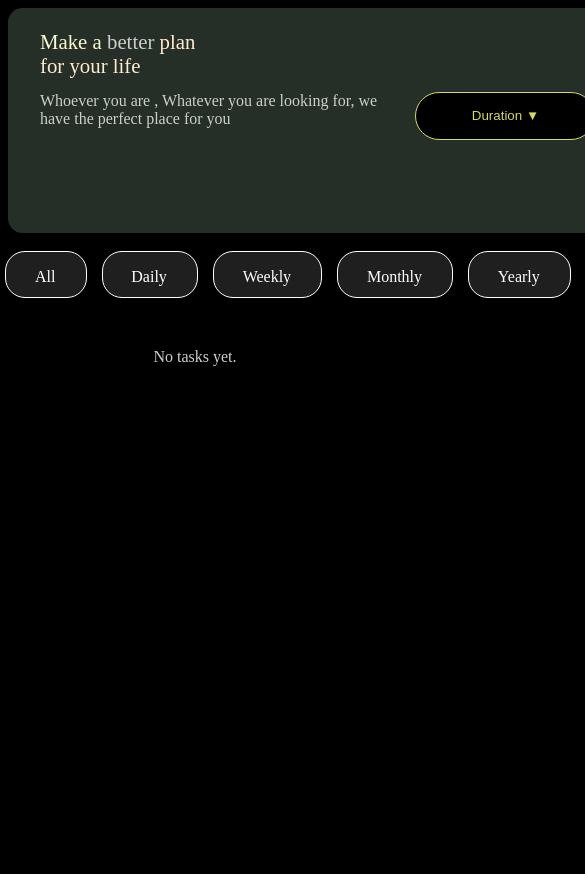
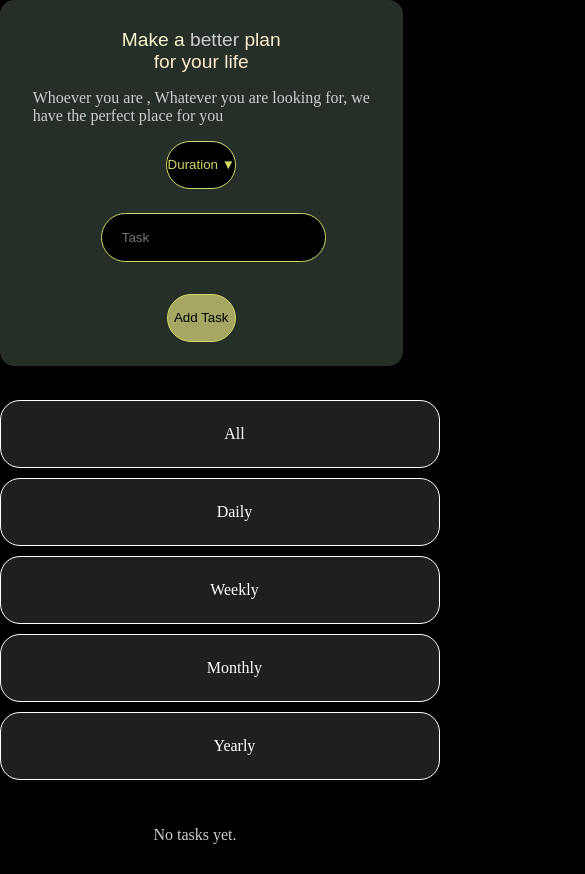
Before and after one commit to hyacinthe3/todo_list, a React (Vite) app: page / in a window 390 px wide. Shown: the top 874 px of the page, 585 px wide, since content can reach past the window. Before the commit the page ends 844 px from the top, so only its background shows below. Built offline with nearby package versions, Linux system fonts and the light colour scheme.

Commit message:
Update list.css

```diff
--- a/src/styles/list.css
+++ b/src/styles/list.css
@@ -1,115 +1,114 @@
-body{
+body {
   background-color: black;
-    /* padding: 0;
-    margin: 0; */
+  margin: 0;
+  padding: 0;
 }
-.hero-section{
+
+.hero-section {
   background-color: rgb(37, 46, 39);
   border-radius: 0.9rem;
-    padding: 0.5rem;
-    padding-left: 2rem;
-    Width: 1452px;
-    Height: 209px;
-}
-h1{
-    font-weight: lighter;
-    font-family: Poppins;
+  padding: 1rem 2rem;
+  max-width: 100%;
+  width: 95%;
+  height: auto;
+  margin: auto;
 }
 
-.all{
+h1 {
+  font-weight: lighter;
+  font-family: Poppins, sans-serif;
+  color: white;
+}
+
+.all {
   display: flex;
   justify-content: space-between;
+  flex-wrap: wrap;
+  gap: 1rem;
+  margin-top: 1rem;
+}
 
-}
 .duration,
 .task,
 .butt {
-  margin-bottom: 8px; /* reduce space between divs */
+  margin-bottom: 8px;
+  flex: 1 1 100%;
 }
 
-select{
+select {
   height: 3rem;
-    width: 180px;
+  width: 100%;
+  max-width: 180px;
   border-radius: 40px;
   border: 1px solid #d4d864;
   background-color: black;
-    color: white;
+  color: #d4d864;
   text-align: center;
   appearance: none;
-    color: #d4d864;
 }
-#input-task{
-    width: 646px;
+
+#input-task {
+  width: 100%;
+  max-width: 646px;
   height: 2.8rem;
   border-radius: 40px;
   color: white;
-  padding-left: 20px; /* Adds space inside the input */
+  padding-left: 20px;
   border: 1px solid #d4d864;
+  background-color: black;
 }
-input{
+
+input {
   background-color: black;
-        align-content: space-around;
 }
-#but{
+
+#but {
   width: 150px;
   height: 3rem;
   background-color: #A5A763;
   border-radius: 40px;
   border: 1px solid #d4d864;
+  color: black;
 }
 
-.dur{
-    width: 560px;
-    height: 47px;
+.dur {
+  width: 100%;
+  max-width: 560px;
+  height: auto;
   display: flex;
   justify-content: space-between;
+  flex-wrap: wrap;
   color: #a7a87c;
-
-    margin-left: auto;
+  margin: 1rem auto;
+  gap: 10px;
 }
 
-.alll{
+.alll {
   width: 87px;
   border: 1px solid #DADDFF;
   border-radius: 40px;
-    /* padding-top: 13px; */
   padding-right: 20px;
   padding-bottom: 15px;
-    padding-left: px;
-}
-p{
-    margin-left: 1.8rem;
 }
 
-
-tr{
-    border-radius: 40rem;
-    /* box-shadow: 1px 1px 0px 0px  #d4d864; */
-
-
+p {
+  margin-left: 1.8rem;
+  color: white;
 }
 
+tr {
+  border-radius: 40rem;
+}
 
-
-
-butto{
+butto {
   background-color: #DADDFF;
 }
 
-
-
 /* Filter Buttons */
-.dur {
-  display: flex;
-  justify-content: center;
-  gap: 15px;
-  margin-bottom: 20px;
-}
-
 .filter-btn {
   background: #1f1f1f;
   color: white;
- padding-right: 30px;
+  padding: 0.5rem 1.5rem;
   border-radius: 20px;
   cursor: pointer;
   border: 1px solid white;
@@ -123,9 +122,8 @@ butto{
 
 /* Task Row Styling */
 .task-row {
-
-  border-radius: 40px 40px 40px 40px;    /* Rounded bottom corners */
-   border-bottom: 1px solid rgb(182, 174, 63); /* Only bottom border */
+  border-radius: 40px;
+  border-bottom: 1px solid rgb(182, 174, 63);
   padding: 15px;
   margin-bottom: 10px;
   display: flex;
@@ -133,9 +131,9 @@ butto{
   align-items: center;
   color: #f5f5f5;
   background-color: #111;
+  flex-wrap: wrap;
 }
 
-/* Icons only (no button background or border) */
 .action-icons span {
   margin-left: 10px;
   cursor: pointer;
@@ -151,58 +149,67 @@ butto{
   color: whitesmoke;
 }
 
+/* ---------------- Media Queries ---------------- */
 
-
-/* @media (max-width: 768px) {
-  .hero-section {
-    padding: 1rem;
-    width: 310px;
-    height: 300px;
-  }
-
-  h1 {
-    font-size: 1.6rem;
-    text-align: left;
-  }
-
+/* Tablets and below */
+@media (max-width: 992px) {
   .all {
     flex-direction: column;
-    display: flex;
-    gap: 0.3rem;
-    width: 300px;
-  }
-
-  .duration,
-  .task,
-  .butt {
-    width: 100%;
+    align-items: center;
   }
 
   .dur {
-    width: 300px;
-    gap: 0.1rem;
-    margin-left: 20%;
-  }
-
-  .dur button {
-    width: 90%;
-    text-align: center;
+    justify-content: center;
+    max-width: 100%;
   }
 
   #input-task,
   select,
   #but {
     width: 100%;
-  }
-} */
-
-@media (max-width: 480px) {
-  h1 {
-    font-size: 1.3rem;
+    max-width: none;
   }
 
-  .dur button {
-    font-size: 0.9rem;
-    padding: 0.5rem 1rem;
+  #but {
+    margin-top: 0.5rem;
+  }
+
+  .task-row {
+    flex-direction: column;
+    align-items: flex-start;
   }
 }
+
+/* Small devices (phones) */
+@media (max-width: 576px) {
+  h1 {
+    font-size: 1.2rem;
+    text-align: center;
+  }
+
+  .hero-section {
+    padding: 1rem;
+  }
+
+  .filter-btn {
+    width: 100%;
+    text-align: center;
+  }
+
+  .dur {
+    flex-direction: column;
+    align-items: center;
+  }
+
+  .task-row {
+    font-size: 0.9rem;
+    padding: 10px;
+  }
+
+  .action-icons span {
+    font-size: 1rem;
+    padding: 6px;
+    width: 25px;
+    height: 25px;
+  }
+}
```
Lines whose indentation alone changed are shown as unchanged.
